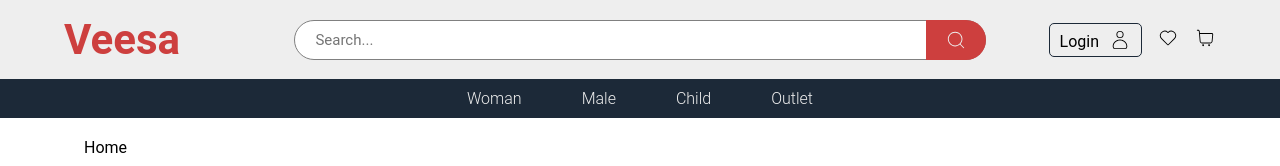
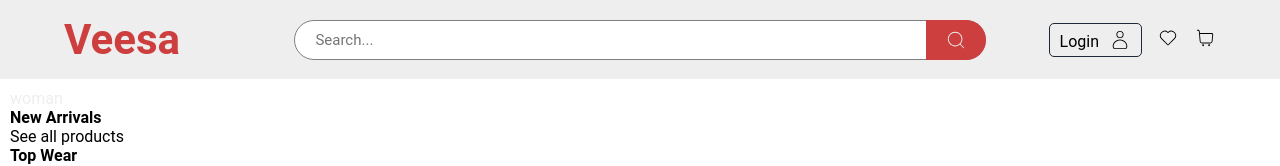
Before and after one commit to KKocbeler/quick-cart, a React (Vite) app: page / in a window 1280 px wide. Shown: the top 166 px of the page. Built offline with nearby package versions, Linux system fonts and the light colour scheme.

Commit message:
Changing section titles

```diff
--- a/src/components/Navbar/NavSection.scss
+++ b/src/components/Navbar/NavSection.scss
@@ -1,80 +1,16 @@
-@import url('https://fonts.googleapis.com/css2?family=Montserrat:ital,wght@0,100..900;1,100..900&display=swap');
+.nav-section {
+    padding: 1rem;
 
-.nav-section {
-    width: 100%;
-    background-color: var(--forth-color);
-    text-transform: capitalize;
+    .categories {
+        display: flex;
+        justify-content: center;
+        gap: 3rem;
 
-    .section-list {
-        display: flex;
-        align-items: center;
-        justify-content: center;
-        gap: 4rem;
-
-        > li {
-            color: var(--primary-color);
-            font-family: "Montserrat", sans-serif;
-            font-weight: 300;
-            padding: 1rem;
-            cursor: pointer;
-
-            .dropdown-menu {
-                position: absolute;
-                width: 100vw;
-                height: 45rem;
-                left: 0;
-                top: 11.7rem;
-                visibility: hidden;
-                opacity: 0;
-                transition: all .5s ease;
-
-                img {
-                    display: none;
-                }
+        .category {
+            a {
+                font-size: 1.3rem;
             }
 
-            .dropdown-menu.show {
-                display: flex;
-                justify-content: space-evenly;
-                visibility: visible;
-                opacity: 1;
-                background-color: var(--primary-color);
-
-
-                .dropdown-menu__list {
-                    margin-top: 5rem;
-                    color: var(--forth-color);
-
-                    > h4 {
-                        font-size: 1.8rem;
-                        font-weight: bold;
-                    }
-
-                    > ul {
-                        > li {
-                            color: var(--forth-color);
-                            margin: 1rem 0;
-                            transition: color .3s ease;
-                        }
-
-                        > li:hover {
-                            color: var(--secondary-color);
-                        }
-                    }
-                }
-
-                .dropdown-menu__img {
-                    margin-top: 5rem;
-                    img {
-                        display: block;
-                        object-fit: cover;
-                        width: 30rem;
-                        height: 35rem;
-                    }
-                }
-
-            }
         }
     }
-
 }
```
